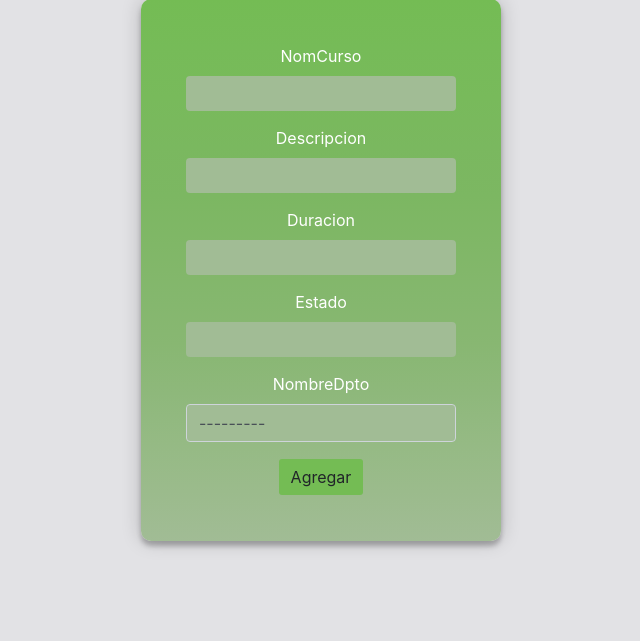
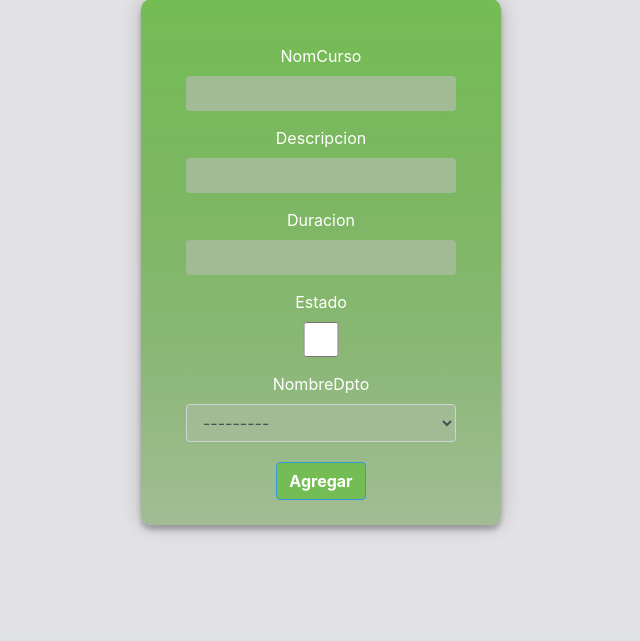
Before and after one commit to darteagaleon/Proyecto1, a Django app: page /agregar/ in a window 1280 px wide. Shown: the part 297-938 px from the top of the page, without its empty margins (319-959 px from the left). After the commit the page ends 830 px from the top, so only its background shows below. Run offline with Django 4.2, Linux system fonts and the light colour scheme; data comes from the database, SQL or seed files in the repository; some libraries are stand-ins or nearby versions.

Commit message:
Actualización 3.5
se modifico los links que estaban en cada html y se puso en el layout para hacer un solo llamado

```diff
--- a/contenido/Templates/Deptor.html
+++ b/contenido/Templates/Deptor.html
@@ -2,9 +2,6 @@
 {% load static %}
 {% block content %}
 <link rel="stylesheet" type="text/css" href=" {% static 'css/home.css' %}">
-<link rel="stylesheet" href="https://cdn.jsdelivr.net/npm/bootstrap@4.3.1/dist/css/bootstrap.min.css"
-    integrity="sha384-ggOyR0iXCbMQv3Xipma34MD+dH/1fQ784/j6cY/iJTQUOhcWr7x9JvoRxT2MZw1T" crossorigin="anonymous">
-
 <main role="main" class="container">
     <div class="row">
         <div class="col-12">
--- a/contenido/Templates/agregar.html
+++ b/contenido/Templates/agregar.html
@@ -2,8 +2,7 @@
 {% load static %}
 {% block content %}
 <link rel="stylesheet" type="text/css"  href=" {% static 'css/agregar.css' %}">
-<link rel="stylesheet" href="https://cdn.jsdelivr.net/npm/bootstrap@4.3.1/dist/css/bootstrap.min.css"
-        integrity="sha384-ggOyR0iXCbMQv3Xipma34MD+dH/1fQ784/j6cY/iJTQUOhcWr7x9JvoRxT2MZw1T" crossorigin="anonymous">
+
 <div class="login-page">
     <h1>Añadir Cursos</h1>
     <div class="form">
@@ -14,7 +13,7 @@
 
             este permite colocarle estilos al formulario-->
             {% load widget_tweaks %}
-            <div class="form-group" >
+            <div class="form-grou" >
                 <!-- se crea un ciclo el cual recorre los campos del formulario
                 para crear los label, El form que esta en el ciclo for sale de la vista agregar -->
                 {% for field in form %}
--- a/contenido/Templates/agregarDpto.html
+++ b/contenido/Templates/agregarDpto.html
@@ -2,8 +2,7 @@
 {% load static %}
 {% block content %}
 <link rel="stylesheet" type="text/css"  href=" {% static 'css/agregar.css' %}">
-<link rel="stylesheet" href="https://cdn.jsdelivr.net/npm/bootstrap@4.3.1/dist/css/bootstrap.min.css"
-        integrity="sha384-ggOyR0iXCbMQv3Xipma34MD+dH/1fQ784/j6cY/iJTQUOhcWr7x9JvoRxT2MZw1T" crossorigin="anonymous">
+
 <div class="login-page">
     <h1>Añadir Departamento</h1>
     <div class="form">
--- a/contenido/Templates/editar.html
+++ b/contenido/Templates/editar.html
@@ -3,8 +3,7 @@
 
 {% block content %}
 <link rel="stylesheet" type="text/css"  href=" {% static 'css/agregar.css' %}">
-<link rel="stylesheet" href="https://cdn.jsdelivr.net/npm/bootstrap@4.3.1/dist/css/bootstrap.min.css"
-        integrity="sha384-ggOyR0iXCbMQv3Xipma34MD+dH/1fQ784/j6cY/iJTQUOhcWr7x9JvoRxT2MZw1T" crossorigin="anonymous">
+
 <div class="login-page">
     <h1>Editar Cursos</h1>
         <div class="form">
--- a/contenido/Templates/editarDpto.html
+++ b/contenido/Templates/editarDpto.html
@@ -3,8 +3,6 @@
 
 {% block content %}
 <link rel="stylesheet" type="text/css"  href=" {% static 'css/agregar.css' %}">
-<link rel="stylesheet" href="https://cdn.jsdelivr.net/npm/bootstrap@4.3.1/dist/css/bootstrap.min.css"
-        integrity="sha384-ggOyR0iXCbMQv3Xipma34MD+dH/1fQ784/j6cY/iJTQUOhcWr7x9JvoRxT2MZw1T" crossorigin="anonymous">
 <div class="login-page">
     <h1>Añadir Cursos</h1>
         <div class="form">
--- a/contenido/Templates/home.html
+++ b/contenido/Templates/home.html
@@ -1,8 +1,7 @@
 {% extends 'layout.html' %}
 {% load static %}
 {% block content %}
-<link rel="stylesheet" href="https://cdn.jsdelivr.net/npm/bootstrap@4.3.1/dist/css/bootstrap.min.css"
-        integrity="sha384-ggOyR0iXCbMQv3Xipma34MD+dH/1fQ784/j6cY/iJTQUOhcWr7x9JvoRxT2MZw1T" crossorigin="anonymous">
+
 <link rel="stylesheet" type="text/css"  href=" {% static 'css/home.css' %}">
 {% comment %} link de sweatAlert {% endcomment %}
 <script src="https://cdn.jsdelivr.net/npm/sweetalert2@11"></script>
--- a/contenido/Templates/layout.html
+++ b/contenido/Templates/layout.html
@@ -8,8 +8,8 @@
     <meta name="viewport" content="width=device-width, initial-scale=1.0">
     <link rel="stylesheet" type="text/css"  href=" {% static 'css/layout.css' %}">
     <title>Proyecto1</title>
-    <link href="https://cdn.jsdelivr.net/npm/bootstrap@5.1.1/dist/css/bootstrap.min.css" rel="stylesheet" integrity="sha384-F3w7mX95PdgyTmZZMECAngseQB83DfGTowi0iMjiWaeVhAn4FJkqJByhZMI3AhiU" crossorigin="anonymous">
-    <script src="https://cdn.jsdelivr.net/npm/@popperjs/core@2.9.2/dist/umd/popper.min.js"
+    <link rel="stylesheet" href="https://cdn.jsdelivr.net/npm/bootstrap@4.3.1/dist/css/bootstrap.min.css"
+    integrity="sha384-ggOyR0iXCbMQv3Xipma34MD+dH/1fQ784/j6cY/iJTQUOhcWr7x9JvoRxT2MZw1T" crossorigin="anonymous">    <script src="https://cdn.jsdelivr.net/npm/@popperjs/core@2.9.2/dist/umd/popper.min.js"
         integrity="sha384-IQsoLXl5PILFhosVNubq5LC7Qb9DXgDA9i+tQ8Zj3iwWAwPtgFTxbJ8NT4GN1R8p"
         crossorigin="anonymous"></script>
     <script src="https://cdn.jsdelivr.net/npm/bootstrap@5.0.2/dist/js/bootstrap.min.js"
--- a/static/css/agregar.css
+++ b/static/css/agregar.css
@@ -38,6 +38,8 @@
     box-shadow: 0 0 40px 40px #74bc54 inset, 0 0 0 0 #74bc54;
     -webkit-transition: all 150ms ease-in-out;
     transition: all 150ms ease-in-out;
+    position: relative;
+    top: 20px;
 }
 
 .third:hover {
```
Also changed, not shown: static/css/editar.css (deleted).
